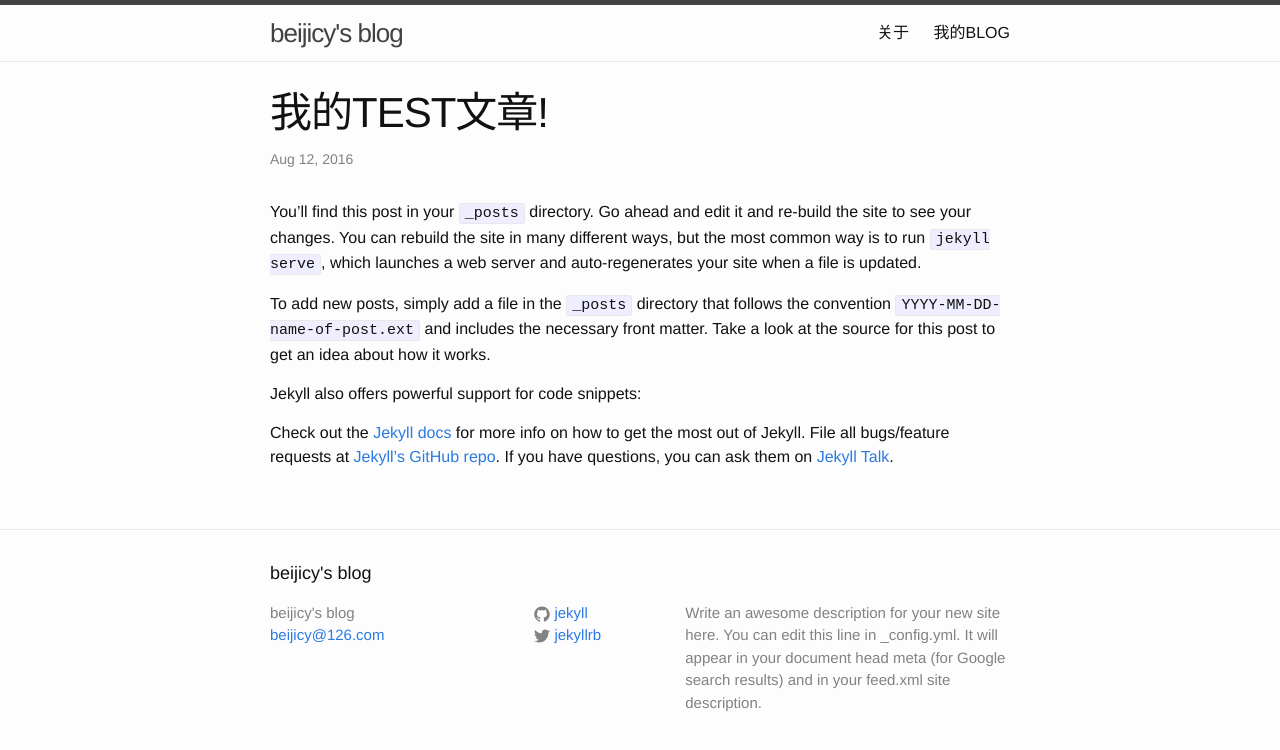
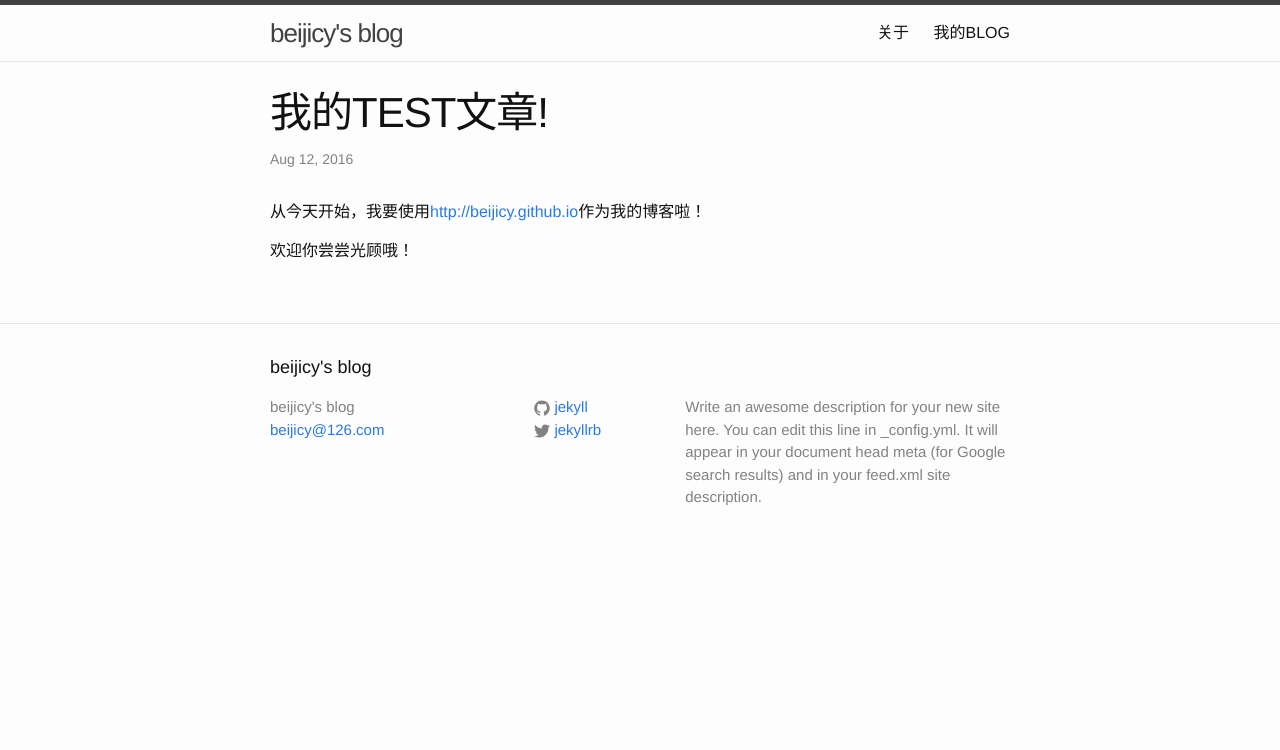
Before and after one commit to beijicy/beijicy.github.io, a Jekyll site: the page built from _posts/2016-08-12-Mytest.markdown, in a window 1280 px wide. Shown: the top 750 px of the page. Built offline with Jekyll 4.4.1, drawn with Linux system fonts in a browser that asks for light colours.

Commit message:
post of 2016.8.12

```diff
--- a/_posts/2016-08-12-Mytest.markdown
+++ b/_posts/2016-08-12-Mytest.markdown
@@ -4,15 +4,6 @@
 date:   2016-08-12 13:53:48 +0800
 categories: jekyll update
 ---
-You’ll find this post in your `_posts` directory. Go ahead and edit it and re-build the site to see your changes. You can rebuild the site in many different ways, but the most common way is to run `jekyll serve`, which launches a web server and auto-regenerates your site when a file is updated.
+从今天开始，我要使用[http://beijicy.github.io](http://beijicy.github.io)作为我的博客啦！
 
-To add new posts, simply add a file in the `_posts` directory that follows the convention `YYYY-MM-DD-name-of-post.ext` and includes the necessary front matter. Take a look at the source for this post to get an idea about how it works.
-
-Jekyll also offers powerful support for code snippets:
-
-
-Check out the [Jekyll docs][jekyll-docs] for more info on how to get the most out of Jekyll. File all bugs/feature requests at [Jekyll’s GitHub repo][jekyll-gh]. If you have questions, you can ask them on [Jekyll Talk][jekyll-talk].
-
-[jekyll-docs]: http://jekyllrb.com/docs/home
-[jekyll-gh]:   https://github.com/jekyll/jekyll
-[jekyll-talk]: https://talk.jekyllrb.com/
+欢迎你尝尝光顾哦！
```
